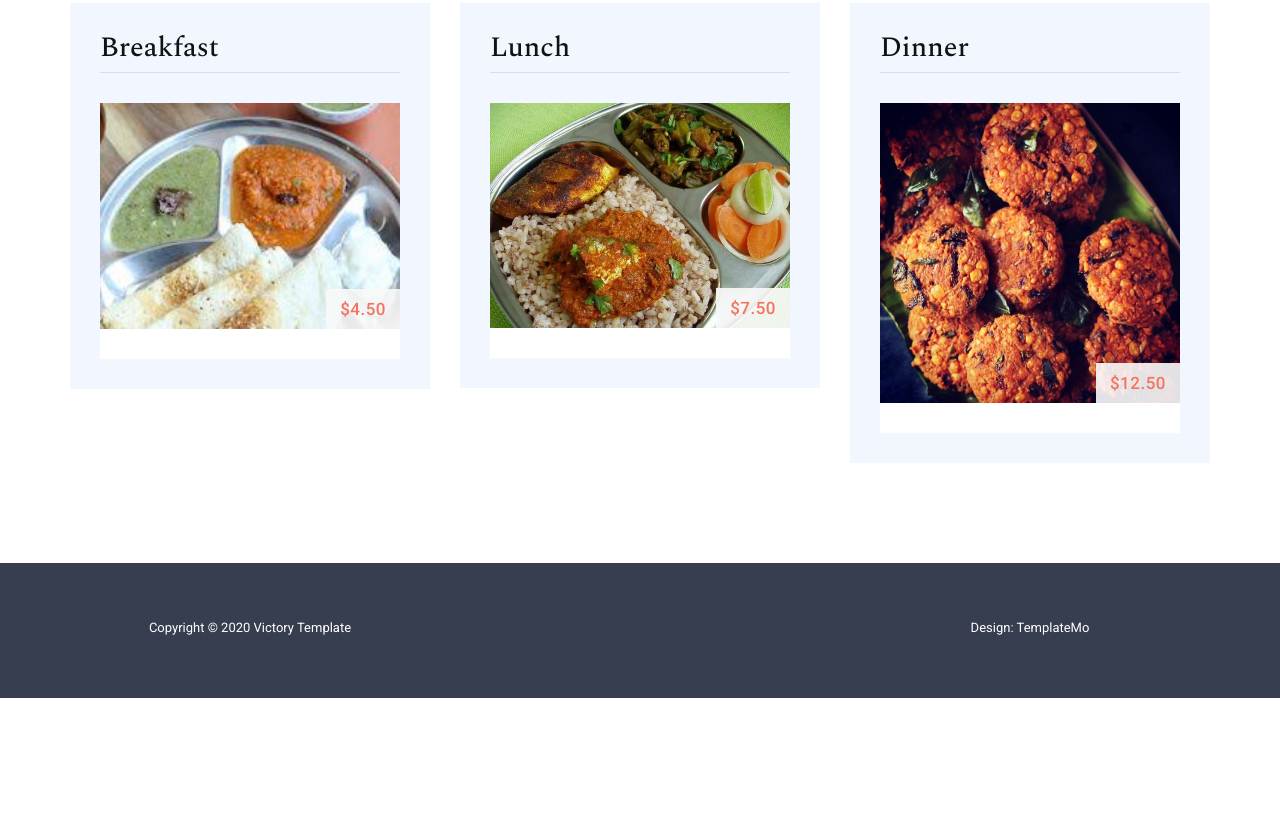
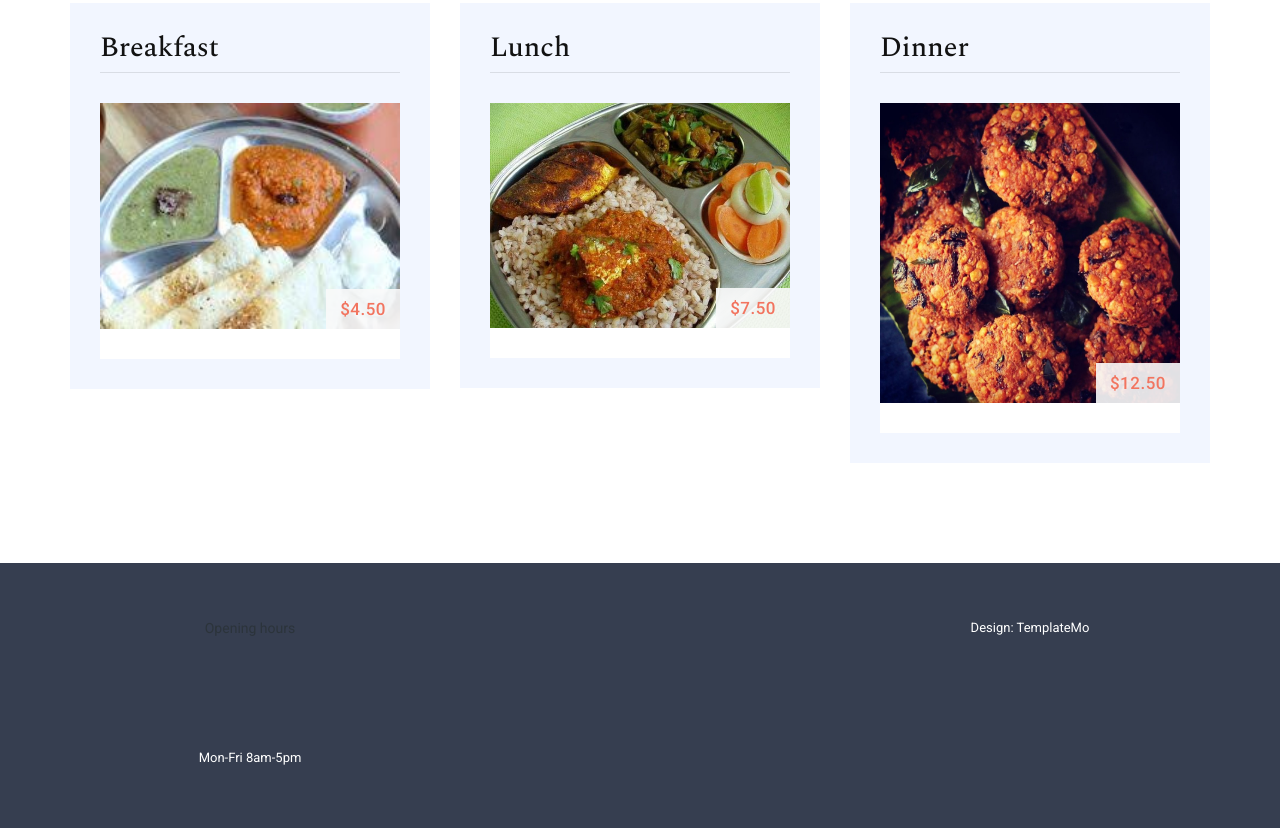
Before and after one commit to athulsanthoshkdy/canteen-management-system, a plain HTML site: page index.html in a window 1280 px wide. Shown: the part 1205-2033 px from the top of the page. Before the commit the page ends 1903 px from the top, so only its background shows below. Drawn offline with nearby package versions, Linux system fonts and the light colour scheme.

Commit message:
Update index.html

```diff
--- a/index.html
+++ b/index.html
@@ -152,7 +152,8 @@ Codeuniq
         <div class="container">
             <div class="row">
                 <div class="col-md-4">
-                    <p>Copyright &copy; 2020 Victory Template</p>
+                    <h>Opening hours</h>
+                    <p>Mon-Fri 8am-5pm</p>
                 </div>
                 <div class="col-md-4">
 
```
